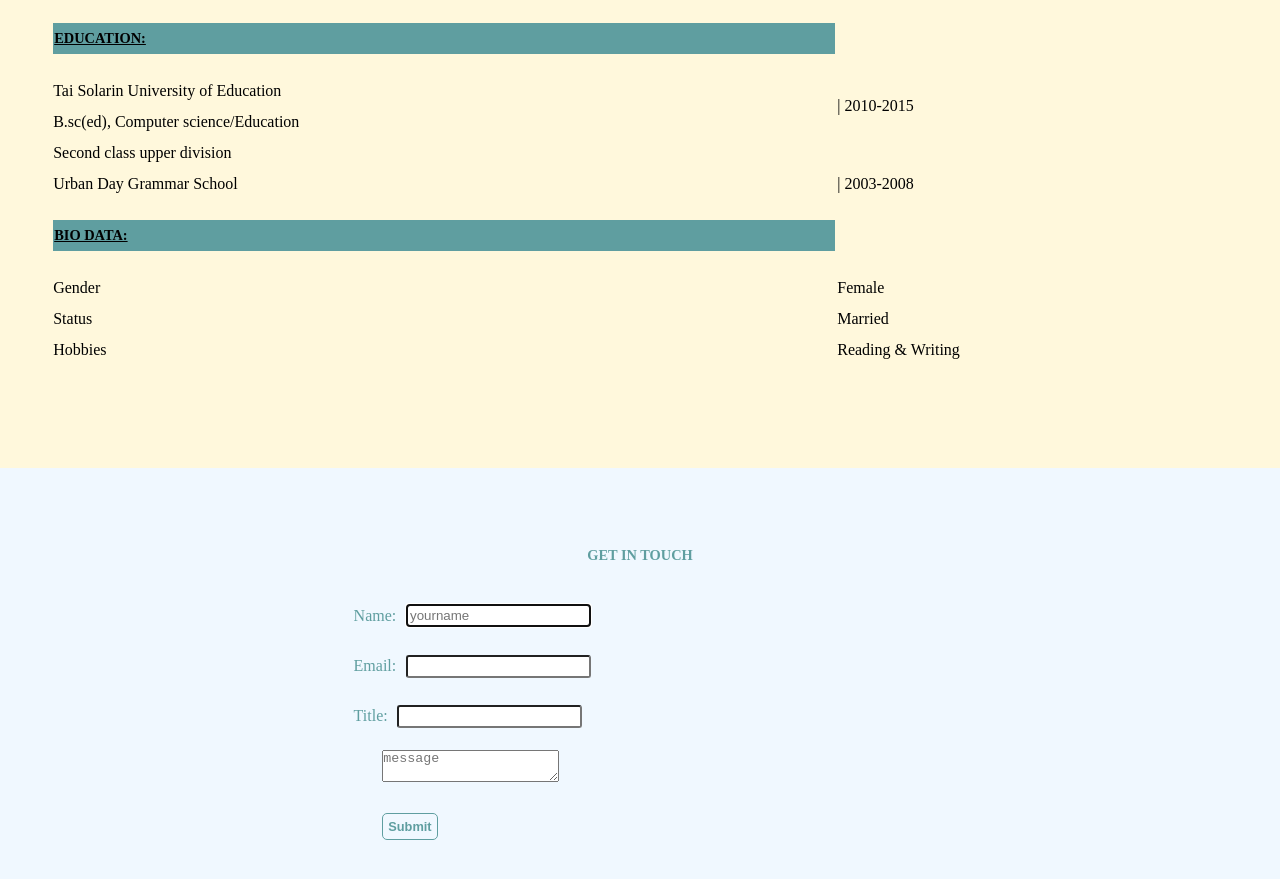
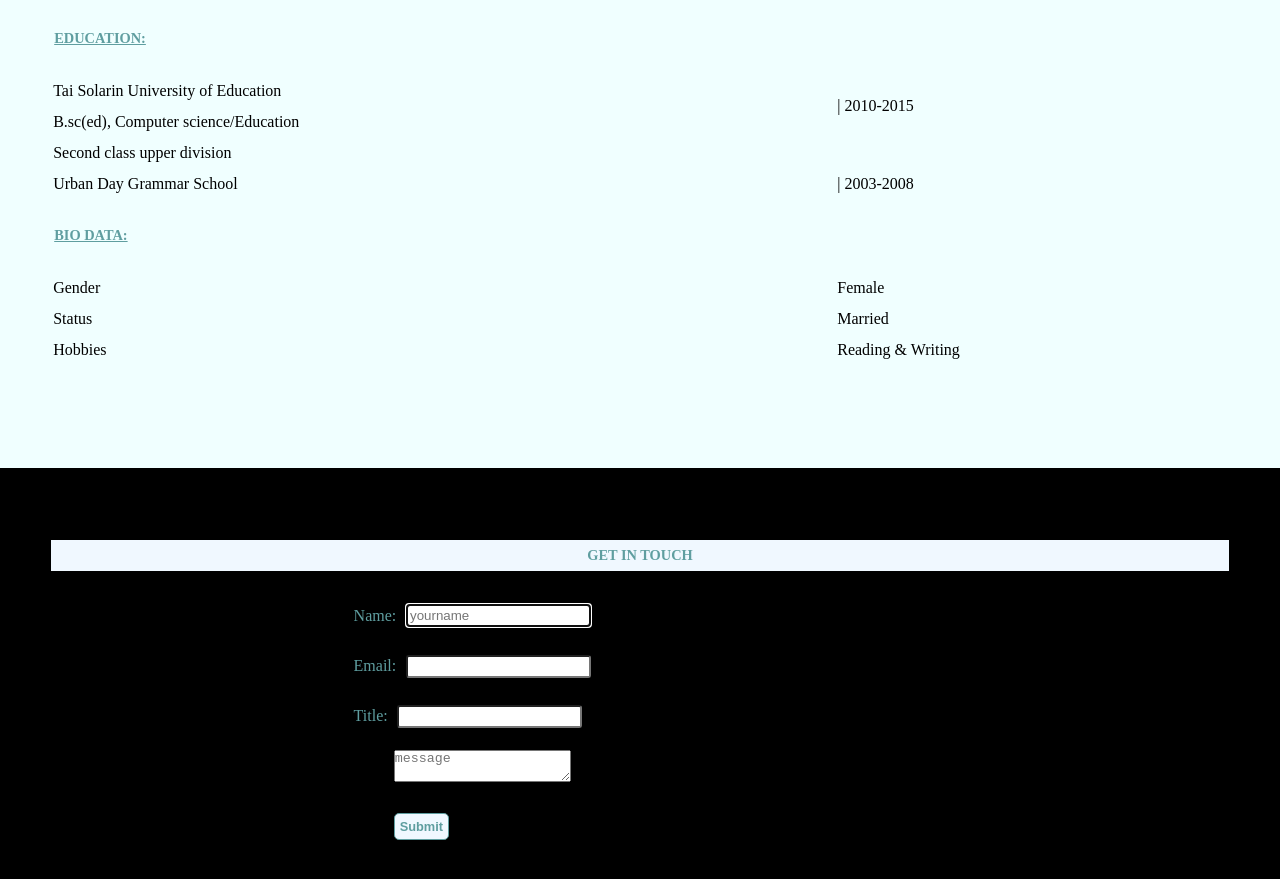
Before and after one commit to O-mobola/first_htmltask, a plain HTML site: page docs/index.html in a window 1280 px wide. Shown: the part 813-1692 px from the top of the page. Drawn offline with Linux system fonts and the light colour scheme.

Commit message:
Update style1.css

```diff
--- a/docs/style1.css
+++ b/docs/style1.css
@@ -15,7 +15,7 @@ body{
  text-align: justify;
 	line-height: 145%;
 	background-color:#000;
-	overflow: hidden;
+	overflow: auto;
 }
 
 
@@ -76,8 +76,8 @@ h1{
  text-decoration: underline;
 	margin:20px 0;
 	padding: 1px;
-	color:#000;
-	background: cadetblue;
+	color:cadetblue;
+
 }
 
 
@@ -98,7 +98,7 @@ li{
 }
 
 .sect-edu{
- background-color: cornsilk;
+ background-color: azure;
 	margin: 0;
 }
 
@@ -117,7 +117,7 @@ li{
 }*/
 
 .sect-form{
-	background-color: aliceblue;
+
 	color: cadetblue;
 	overflow: hidden;
 }
@@ -140,7 +140,7 @@ li{
 }*/
 
 textarea{
-	margin-left: 5%;
+	margin-left: 7%;
 }
 
 input{
@@ -153,7 +153,7 @@ button{
 	font-size: 80%;
 	color:cadetblue;
 	margin: 1%;
-	margin-left: 5%;
+	margin-left: 7%;
 	padding:5px;
 	font-weight: bold;
 	background-color: aliceblue;
```
